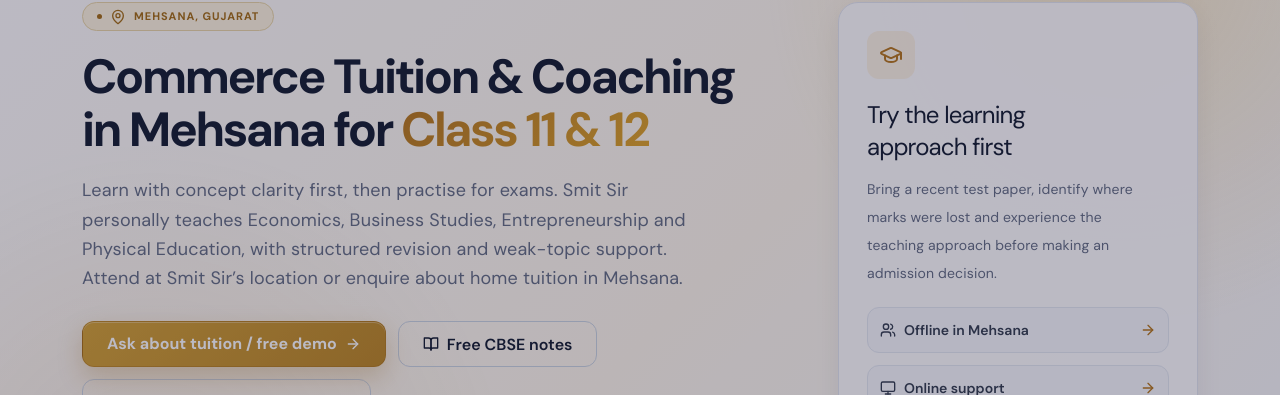
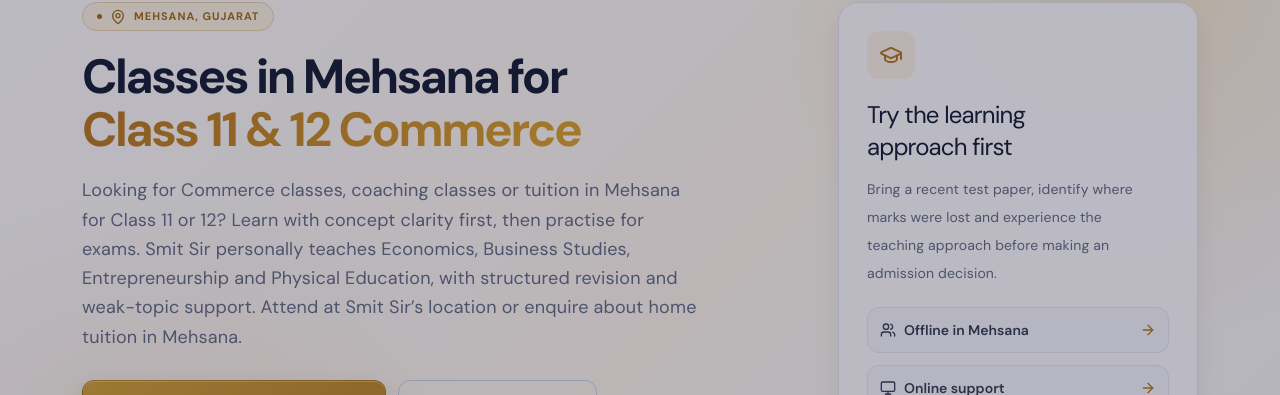
Before and after one commit to infosmitsircommerce-eng/smit-sir-commerce, a React (Vite) app: page /commerce-coaching-mehsana in a window 1280 px wide. Shown: the part 205-600 px from the top of the page. Built offline with nearby package versions, Linux system fonts and the light colour scheme; no server answers.

Commit message:
Strengthen primary Mehsana classes landing page relevance

```diff
--- a/src/pages/CommerceCoachingMehsana.jsx
+++ b/src/pages/CommerceCoachingMehsana.jsx
@@ -173,17 +173,18 @@ export default function CommerceCoachingMehsana() {
                 <MapPin className="w-4 h-4" /> Mehsana, Gujarat
               </span>
               <h1 className="mt-5">
-                Commerce Tuition &amp; Coaching in Mehsana for <em>Class 11 &amp; 12</em>
+                Classes in Mehsana for <em>Class 11 &amp; 12 Commerce</em>
               </h1>
               <p
                 className="mt-5 text-lg leading-relaxed max-w-3xl"
                 style={{ color: "var(--muted)" }}
               >
-                Learn with concept clarity first, then practise for exams. Smit
-                Sir personally teaches Economics, Business Studies,
-                Entrepreneurship and Physical Education, with structured
-                revision and weak-topic support. Attend at Smit Sir’s location
-                or enquire about home tuition in Mehsana.
+                Looking for Commerce classes, coaching classes or tuition in
+                Mehsana for Class 11 or 12? Learn with concept clarity first,
+                then practise for exams. Smit Sir personally teaches Economics,
+                Business Studies, Entrepreneurship and Physical Education, with
+                structured revision and weak-topic support. Attend at Smit Sir’s
+                location or enquire about home tuition in Mehsana.
               </p>
 
               <div className="flex flex-wrap gap-3 mt-7">
```
